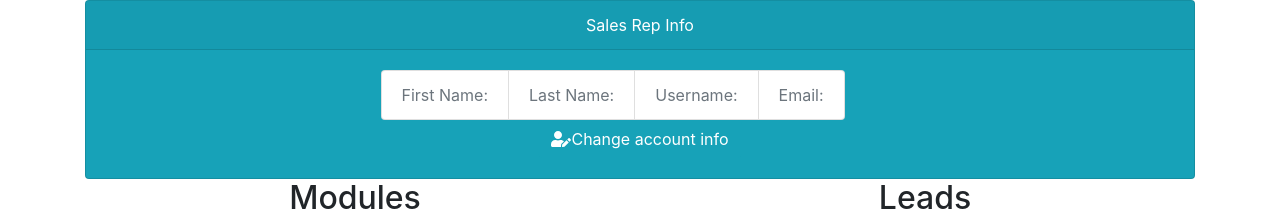
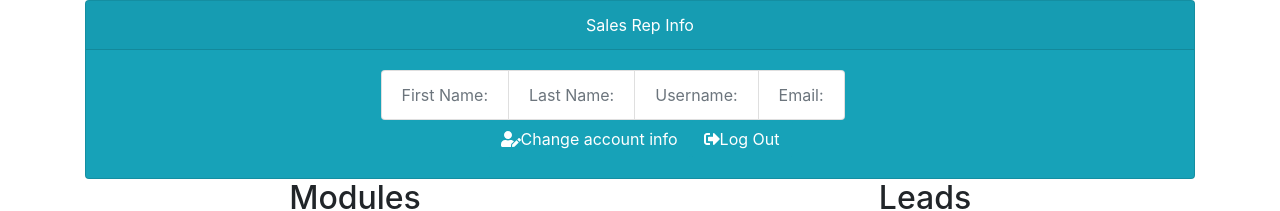
Before and after one commit to juzkivscarlet/FinalProject, a React (Create React App) app in the folder client/: page /portal/sales in a window 1280 px wide. Shown: the top 211 px of the page. Built offline with nearby package versions, Linux system fonts and the light colour scheme; no server answers.

Commit message:
added loggout to Sales Portal

```diff
--- a/client/src/components/pages/Portal/Leads.js
+++ b/client/src/components/pages/Portal/Leads.js
@@ -4,7 +4,7 @@ import './style.css';
 
 import API from '../../../utils/API';
 
-class Products extends Component {
+class Leads extends Component {
 	state = {
 		leads: []
 	};
@@ -45,4 +45,4 @@ class Products extends Component {
 	}
 }
 
-export default Products;
+export default Leads;
--- a/client/src/components/pages/Portal/SalesPortal.js
+++ b/client/src/components/pages/Portal/SalesPortal.js
@@ -1,7 +1,7 @@
 import React, { Component } from 'react';
 import { Button, Card, Col, Container, ListGroup, Row } from 'react-bootstrap';
 import { FontAwesomeIcon } from '@fortawesome/react-fontawesome';
-import { faBriefcase, faIndustry, faUserEdit } from '@fortawesome/free-solid-svg-icons';
+import { faBriefcase, faIndustry, faUserEdit, faSignOutAlt } from '@fortawesome/free-solid-svg-icons';
 import './style.css';
 import Header from '../../Header';
 import SalesProducts from './SalesProducts';
@@ -37,6 +37,10 @@ class SalesAvetar extends Component {
 		});
 	};
 
+	logOut = e => {
+		e.preventDefault();
+		API.logOut().then(res => window.location.href = '/').catch(err => console.log(err));
+	};
 
 	render() {
 		return (
@@ -70,6 +74,10 @@ class SalesAvetar extends Component {
 						<Button variant='info'>
 							<FontAwesomeIcon icon={faUserEdit} />
 							Change account info
+						</Button>
+						<Button variant='info' onClick={this.logOut}>
+							<FontAwesomeIcon icon={faSignOutAlt} />
+							Log Out
 						</Button>
 					</div>
 				</Card.Body>
--- a/client/src/utils/API.js
+++ b/client/src/utils/API.js
@@ -45,4 +45,7 @@ export default {
 	getModules: function(data) {
 		return axios.get('/api/modules', data);
 	},
+	logOut: function(){
+		return axios.get('/logout');
+	}
 };
```
Also changed, not shown: 1 other file (tests, documents, lock files or other folders).
